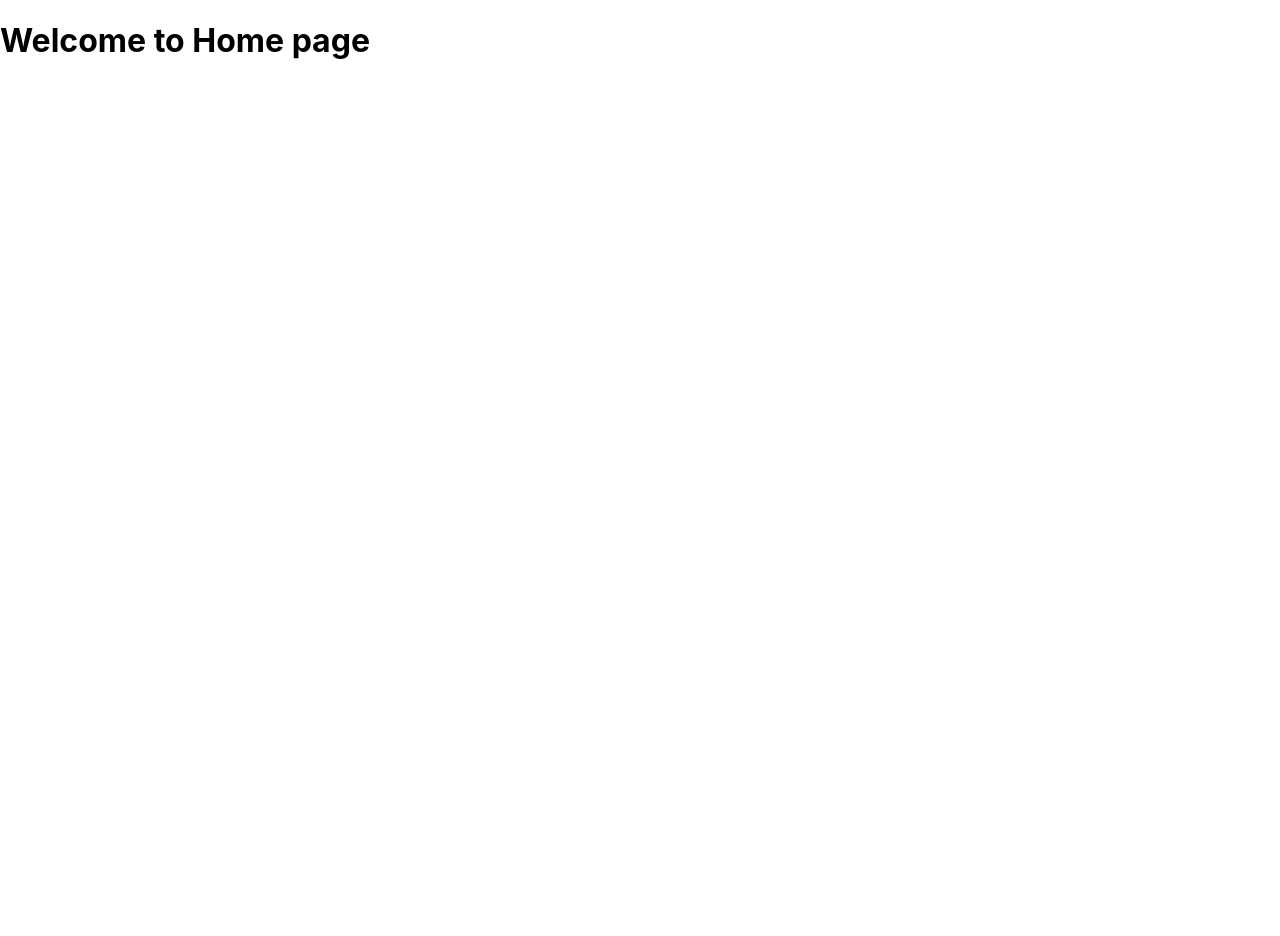
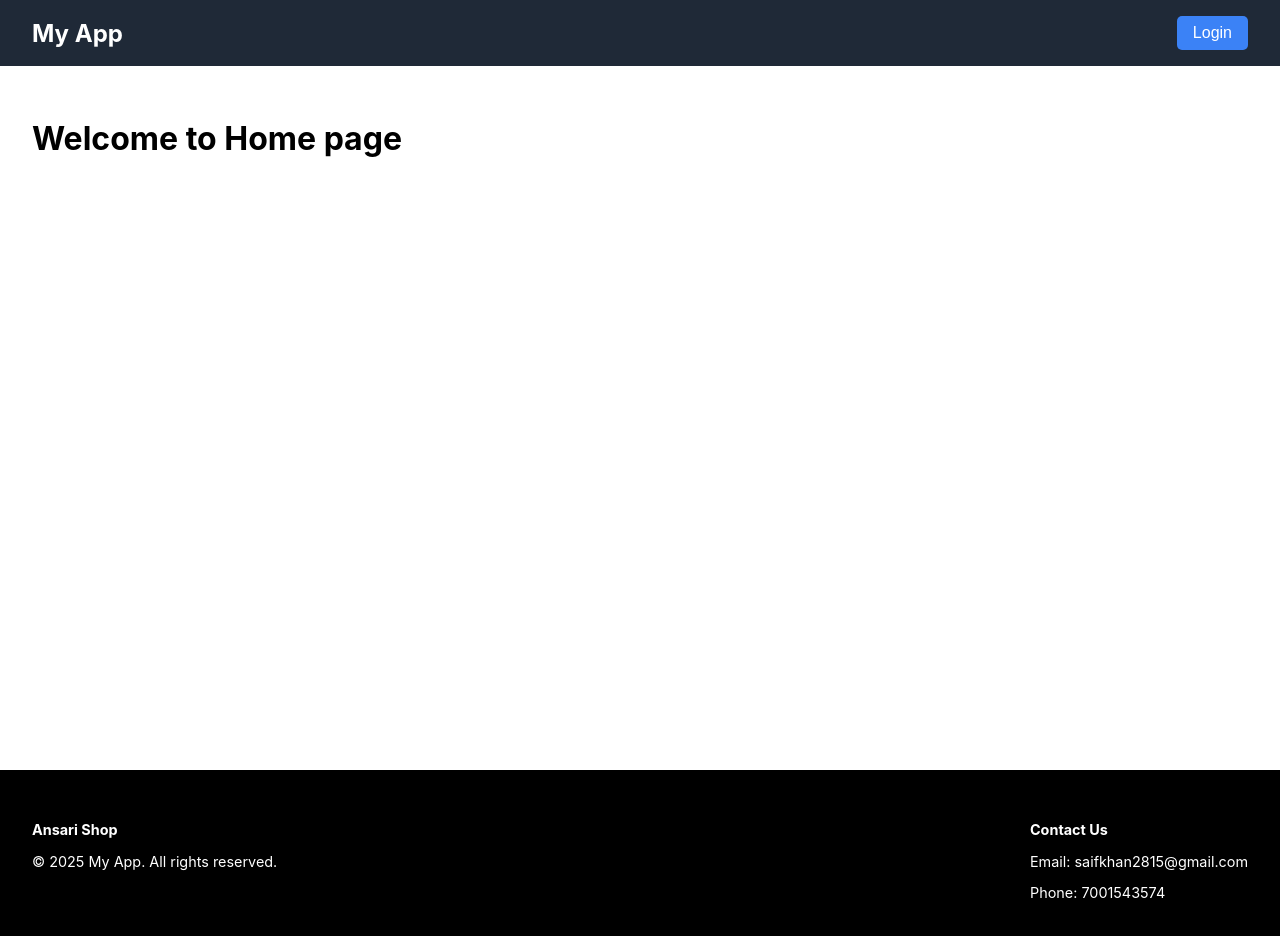
Before and after one commit to MdSaifKh/ansari-shop-ui, a React (Create React App) app: page / in a window 1280 px wide. Shown: the top 936 px of the page. Before the commit the page ends 800 px from the top, so only its background shows below. Built offline with nearby package versions, Linux system fonts and the light colour scheme.

Commit message:
feat: header & footer  added

```diff
--- a/src/App.js
+++ b/src/App.js
@@ -4,12 +4,14 @@ import Home from './components/Home';
 import ProtectedRoute from './route/ProtectedRoute';
 import Layout from './route/Layout';
 import Dashboard from './components/Dashboard';
+import CommonLayout from './common/CommonLayout'
 import { BrowserRouter as Router, Route, Routes } from 'react-router-dom';
 
 
 function App() {
   return (
     <Router>
+      <CommonLayout>
       <Routes>
         <Route path="/login" element={<Login />} />
 
@@ -17,6 +19,7 @@ function App() {
         <Route path="/" element={<Home />} />
         <Route path="/dashboard" element={<ProtectedRoute><Dashboard /></ProtectedRoute>} />
       </Routes>
+      </CommonLayout>
     </Router>
   );
 }
--- /dev/null
+++ b/src/common/CommonLayout.jsx
@@ -0,0 +1,12 @@
+import Footer from "./Footer";
+import Header from "./Header";
+
+const CommonLayout = ({ children }) => (
+    <>
+    <Header />
+    <main style={{minHeight: "80vh", padding: "2rem"}}>{children}</main>
+    <Footer />
+    </>
+)
+
+export default CommonLayout;
--- /dev/null
+++ b/src/common/Footer.jsx
@@ -0,0 +1,27 @@
+const Footer = () => {
+    return (
+        <footer
+          style={{
+            backgroundColor: "#000000",
+            color: "white",
+            padding: "2rem",
+            display: "flex",
+            justifyContent: "space-between",
+            flexWrap: "wrap",
+            fontSize: "0.9rem",
+          }}
+        >
+          <div>
+            <h4 style={{ marginBottom: "0.5rem" }}>Ansari Shop</h4>
+            <p>&copy; {new Date().getFullYear()} My App. All rights reserved.</p>
+          </div>
+          <div>
+            <h4 style={{ marginBottom: "0.5rem" }}>Contact Us</h4>
+            <p>Email: saifkhan2815@gmail.com</p>
+            <p>Phone: 7001543574</p>
+          </div>
+        </footer>
+  );
+}
+
+  export default Footer;
--- /dev/null
+++ b/src/common/Header.jsx
@@ -0,0 +1,74 @@
+import React from "react";
+import { Link, useLocation } from "react-router-dom";
+
+const Header = () => {
+  const location = useLocation();
+  const isLoggedIn = !!localStorage.getItem("token");
+
+  const handleClick = () => {
+    if (isLoggedIn) {
+      localStorage.removeItem("token");
+      window.location.href = "/";
+    }
+  };
+
+  return (
+    <header
+      style={{
+        backgroundColor: "#1F2937",
+        padding: "1rem 2rem",
+        color: "white",
+        display: "flex",
+        justifyContent: "space-between",
+        alignItems: "center",
+      }}
+    >
+      <h2 style={{ margin: 0 }}>My App</h2>
+
+      <div>
+        {!isLoggedIn && location.pathname === "/" && (
+          <Link to="/login">
+            <button
+              style={{
+                backgroundColor: "#3B82F6",
+                color: "white",
+                padding: "0.5rem 1rem",
+                fontSize: "1rem",
+                border: "none",
+                borderRadius: "5px",
+                cursor: "pointer",
+                transition: "background-color 0.3s",
+              }}
+              onMouseOver={(e) => (e.target.style.backgroundColor = "#2563EB")}
+              onMouseOut={(e) => (e.target.style.backgroundColor = "#3B82F6")}
+            >
+              Login
+            </button>
+          </Link>
+        )}
+
+        {isLoggedIn && location.pathname !== "/login" && (
+          <button
+            onClick={handleClick}
+            style={{
+              backgroundColor: "#EF4444",
+              color: "white",
+              padding: "0.5rem 1rem",
+              fontSize: "1rem",
+              border: "none",
+              borderRadius: "5px",
+              cursor: "pointer",
+              transition: "background-color 0.3s",
+            }}
+            onMouseOver={(e) => (e.target.style.backgroundColor = "#DC2626")}
+            onMouseOut={(e) => (e.target.style.backgroundColor = "#EF4444")}
+          >
+            Logout
+          </button>
+        )}
+      </div>
+    </header>
+  );
+};
+
+export default Header;
```
Also changed, not shown: 6 other files (tests, documents, lock files or other folders).
